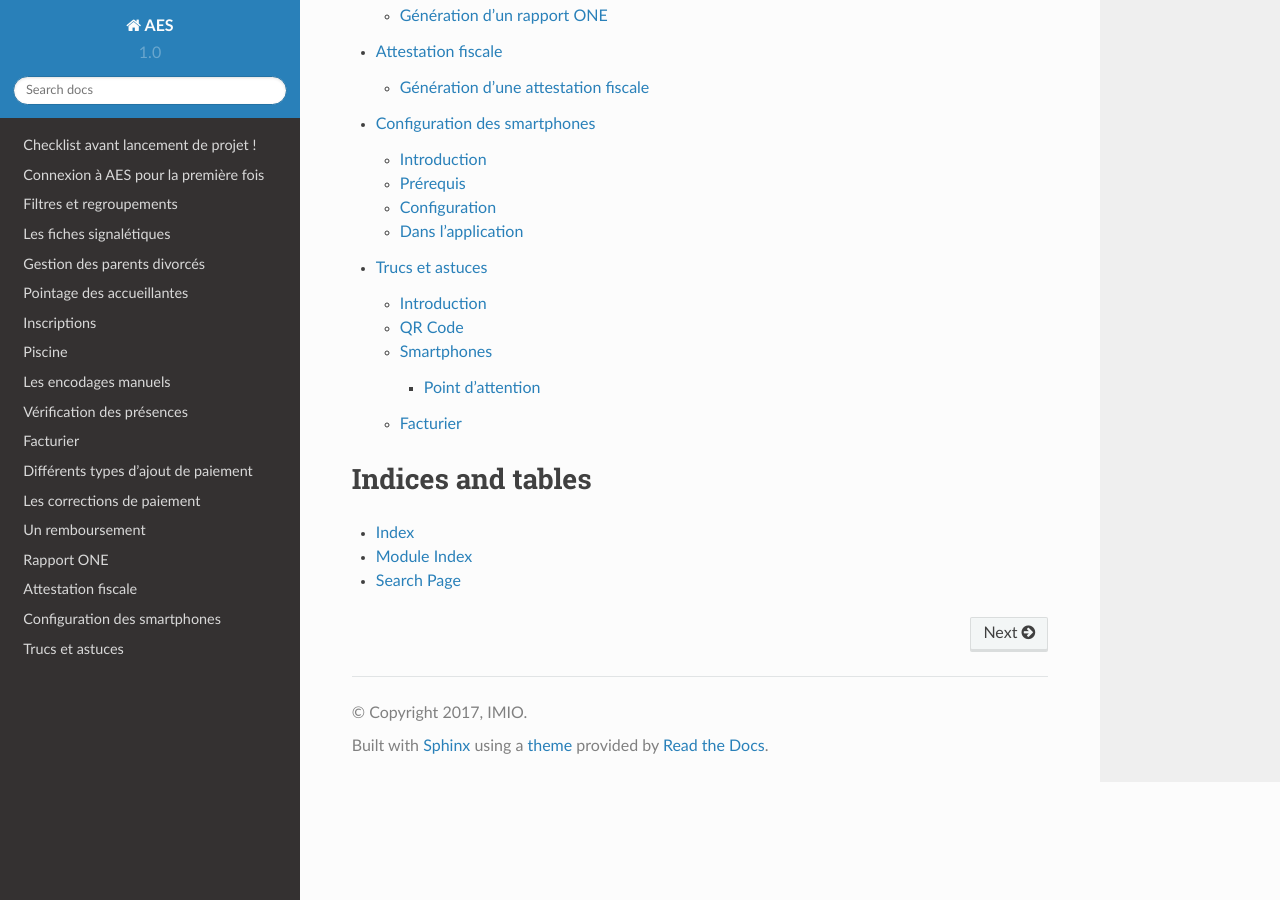
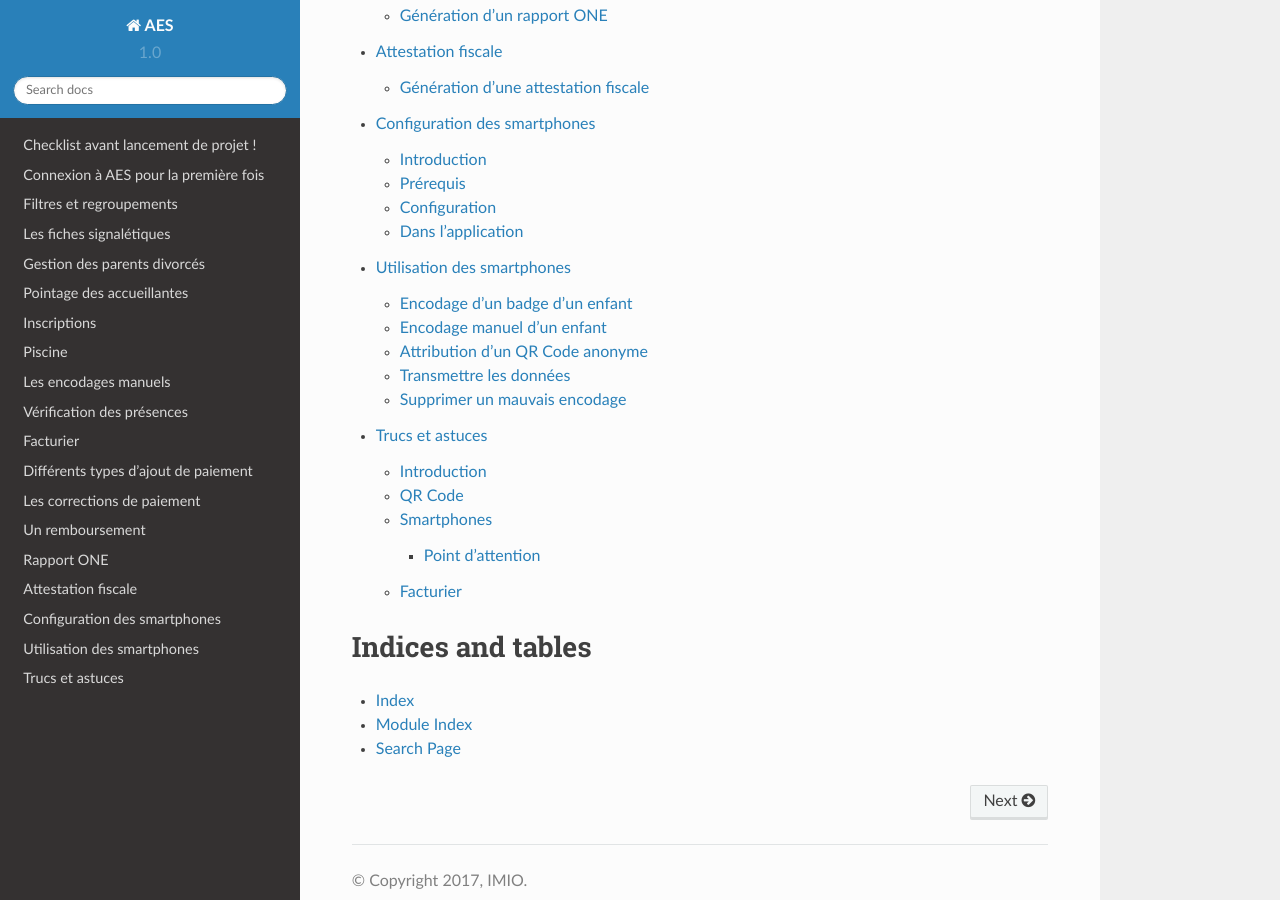
Before and after one commit to IMIO/extraschool, a Sphinx documentation site: the page built from doc/index.rst, in a window 1280 px wide and 900 px high, scrolled down 2460 px. Built offline with Sphinx 7.4.7 and the Read the Docs theme 2.0.0, drawn with Linux system fonts in a browser that asks for light colours; some of the changed lines change nothing that is shown.

Commit message:
doc utilisation smartphone

```diff
--- a/doc/index.rst
+++ b/doc/index.rst
@@ -28,6 +28,7 @@ Contents:
    rapport_ONE
    attestation_fiscale
    config-smartphones
+   smartphone_utilisation
    truc-astuce
 
 Indices and tables
--- /dev/null
+++ b/doc/smartphone_utilisation.rst
@@ -0,0 +1,90 @@
+.. AES documentation master file, created by
+   sphinx-quickstart on Tue Sep  8 15:33:32 2015.
+   You can adapt this file completely to your liking, but it should at least
+   contain the root `toctree` directive.
+
+Utilisation des smartphones
+===========================
+
+.. toctree::
+   :maxdepth: 3
+
+Le smartphone a été réalisé afin d'être le processus le plus simple possible pour les accueillantes.
+Il est primordial que les scans des enfants soient rapides et efficaces.
+
+*******************************
+Encodage d'un badge d'un enfant
+*******************************
+
+Au matin, à l'arrivée de l'enfant, nous allons appuyer sur le bouton vert "Entrée".
+Ce bouton va faire apparaitre le scan et vous pourrez ainsi scanner le badge de l'enfant.
+
+Au soir, lorsque le parent vient rechercher l'enfant, nous allons appuyer sur le bouton rouge "Sortie".
+Ce bouton va faire apparaitre le scan et vous pourrez ainsi scanner le badge de l'enfant.
+
+.. image:: img/screenshot/home_application_aes.png
+
+
+***************************
+Encodage manuel d'un enfant
+***************************
+
+Si l'enfant a oublié, perdu ou cassé son badge, il y a toujours la possibilité de faire un encodage manuel via le smartphone.
+Si celui-ci a perdu ou cassé son badge, il est important de le référer à la personne qui imprime les badges afin qu'elle lui en refasse un.
+En attendant, vous pouvez donc utiliser l'encodage manuel du smartphone.
+
+Pour exécuter cette manipulation, il vous suffit :
+
+* S'il s'agit du matin, laissez votre doigt appuyé sur le bouton vert "Entrée". Vous allez voir apparaitre un encadrement rectangulaire.
+Dans ce rectangle, taper les premières lettres du nom ou du prénom de l'enfant. Dans la lioste qui apparaît, sélectionner les coordonnées qui correspondent à l'enfant.
+Lorsque vous avez choisi les coordonnées de l'enfant et que celles-ci apparaissent dans le cadre rectangulaire, appuyez sur OK.
+* S'il s'agit du soir, laissez votre doigt appuyé sur le bouton rouge "Sortie". Vous allez voir apparaitre un encadrement rectangulaire.
+Dans ce rectangle, taper les premières lettres du nom ou du prénom de l'enfant. Dans la lioste qui apparaît, sélectionner les coordonnées qui correspondent à l'enfant.
+Lorsque vous avez choisi les coordonnées de l'enfant et que celles-ci apparaissent dans le cadre rectangulaire, appuyez sur OK.
+
+.. image:: img/screenshot/qr_code_2.png
+
+.. image:: img/screenshot/qr_code_3.png
+
+
+L'encodage manuel de l'enfant a été pris en compte par l'application.
+
+********************************
+Attribution d'un QR Code anonyme
+********************************
+
+Si vous fonctionnez avec des QR Code anonyme (Les QR Codes n'ont pas le prénom de l'enfant), lorsqu'un enfant est nouveau dans l'établissement scolaire ou qu'il n'est jamais venu à l'accueil
+l'enfant n'a pas de QR Code. Si cet enfant n'a pas de QR Code, nous ne pouvons pas le scanner et nous ne pouvons pas faire d'encodage manuel.
+
+Il faut donc lui attribuer un QR Code anonyme.
+Pour cela, prener un QR Code dans la réserve. Ils ne doivent pas être attribués.
+
+Pour lui attribuer le QR Code anonyme, scannez le QR Code et tapez le nom et le prénom de l'enfant dans le cadre rectangulaire.
+Après avoir appuyer sur Ok, le QR Code est attribué automatiquement à l'enfant.
+
+Vous pourrez dorénavant le scanner quand vous voulez comme les autres.
+
+
+***********************
+Transmettre les données
+***********************
+
+Le vendredi d'un congé scolaire ou lorsque le smartphone a des problèmes de transmission due à la connexion Wi-Fi, il est possible de forcer la transmission de données.
+En effet, cette transmission de données est faite tous les jours au soir. Celle-ci est parfaitement réalisée si le smartphone est près d'une source Wi-Fi.
+
+Pour forcer la transmission de données assurez-vous que le smartphone possède du Wi-Fi. Vous pouvez cliquer sur le bouton bleu "Menu" et choisir le bouton "Transmettre les données".
+En acceptant, il va transmettre les données sur l'application Internet. Cette manipulation peut prendre un certain temps.
+
+
+.. image:: img/screenshot/transmettre_donnees.png
+
+
+*****************************
+Supprimer un mauvais encodage
+*****************************
+
+Vous avez la possibilité de supprimer un mauvais encodage effectué avec le scan.
+
+Exemple : Vous avez scanné deux fois en entrée le même enfant.
+
+Pour le supprimer, à l'écran principal, vous avez la liste des scans effectués. Laisser votre doigt appuyé sur la ligne à supprimer et confirmer la suppression.
```
Also changed, not shown: doc/img/screenshot/transmettre_donnees.png (added).
